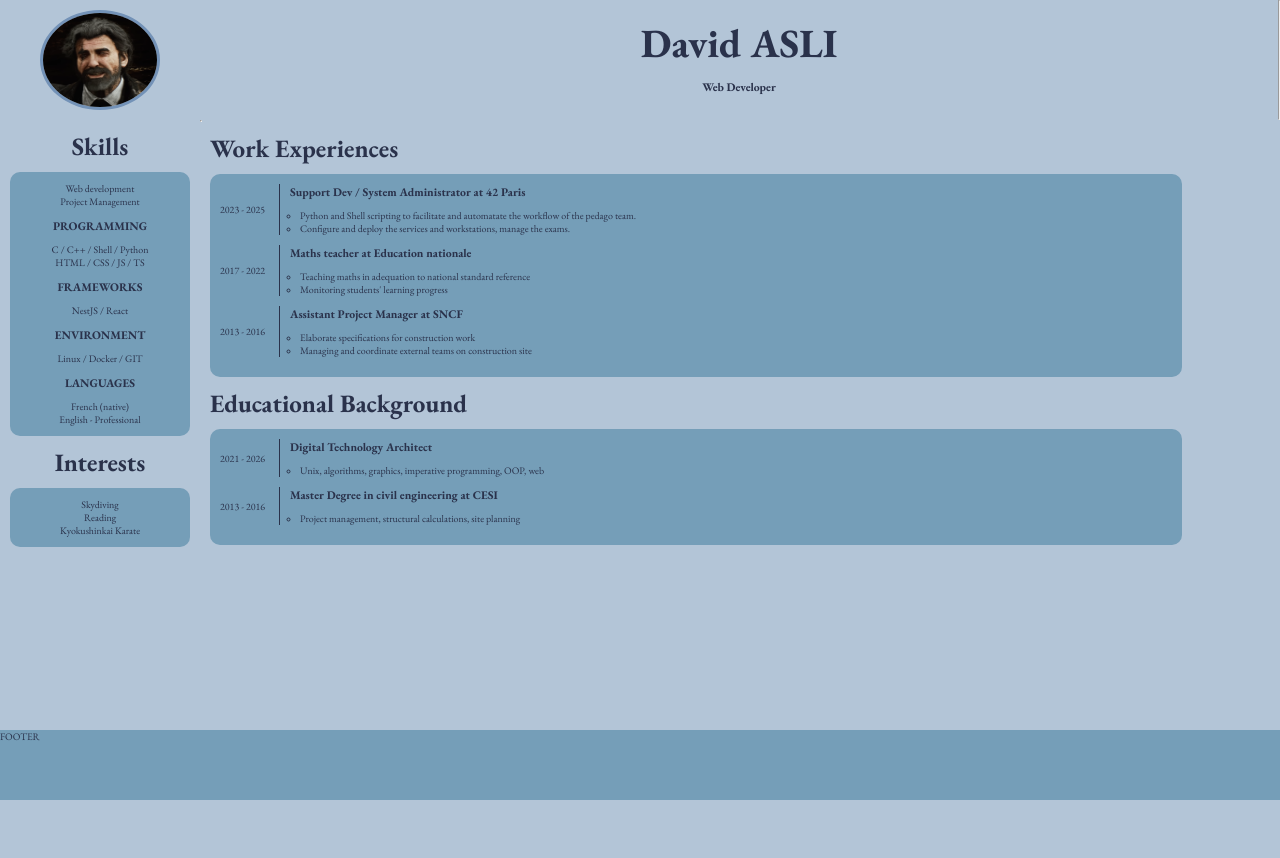
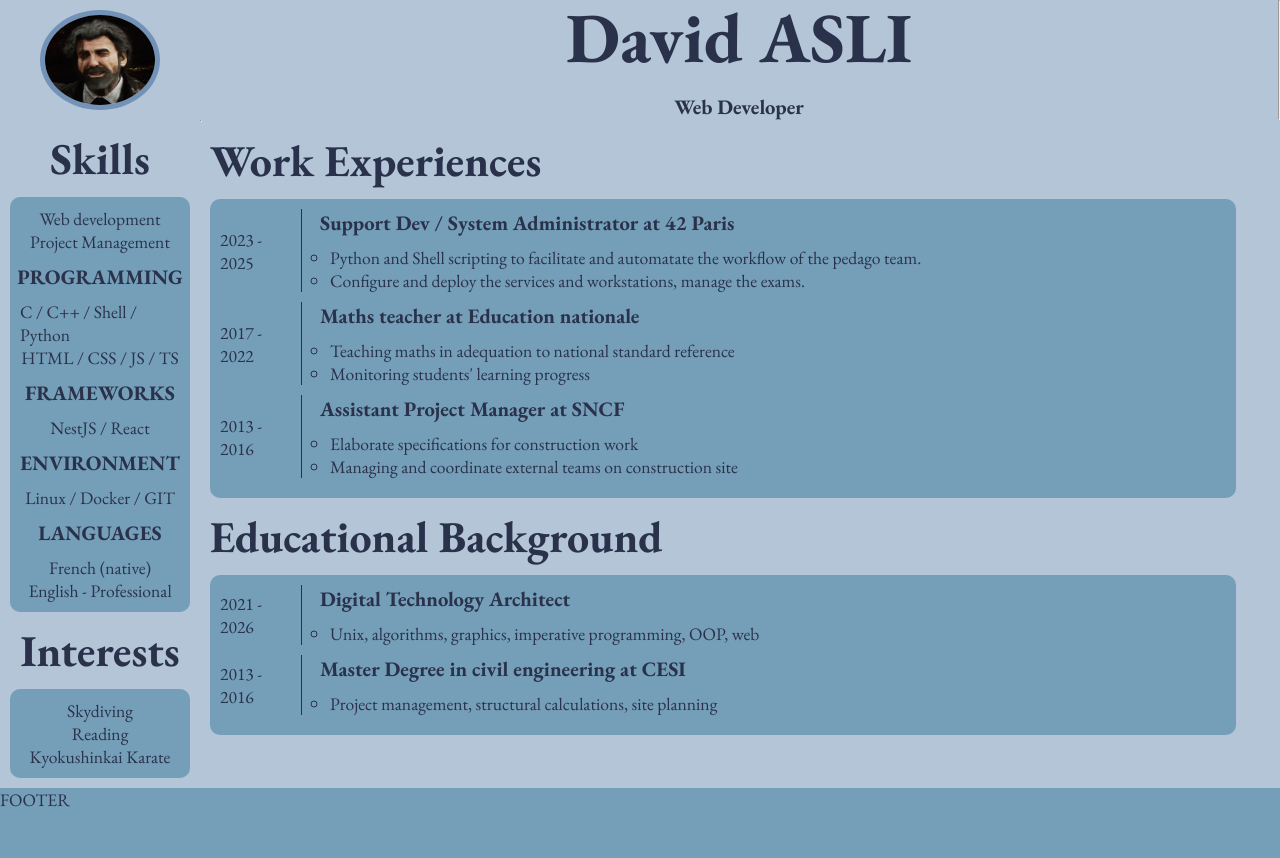
Before and after one commit to wakka42/wakka42.github.io, a website: page index.html in a window 1280 px wide. Before the commit the page ends 800 px from the top, so only its background shows below. Drawn offline with nearby package versions, Linux system fonts and the light colour scheme.

Commit message:
responsive font-size

```diff
--- a/scss/_media-queries.scss
+++ b/scss/_media-queries.scss
@@ -7,7 +7,7 @@
 
 /* Landscape phone to portrait tablet */
 @mixin sm {
-  @media (max-width: 767px) {
+  @media (min-width: 481px) and (max-width: 767px) {
     @content;
   }
 }
@@ -21,6 +21,11 @@
 
 /* Large desktop */
 @mixin xl {
+  @media (min-width: 980px) and (max-width: 1199px) {
+    @content;
+  }
+} /* Extra Large desktop */
+@mixin xxl {
   @media (min-width: 1200px) {
     @content;
   }
--- a/scss/style.scss
+++ b/scss/style.scss
@@ -104,7 +104,7 @@ body {
   }
   .block {
     box-sizing: border-box;
-    width: 90%;
+    width: 95%;
     padding: 10px;
     margin-left: 10px;
     border-radius: 10px;
@@ -125,11 +125,12 @@ body {
         grid-template:
           "date title" auto
           "date body" auto
-          / 70px 1fr;
+          / 100px 1fr;
         &-date {
           grid-area: date;
           display: flex;
           align-items: center;
+          justify-content: center;
           border-right: solid 1px;
           padding-right: 1rem;
           margin-right: 1rem;
@@ -156,6 +157,7 @@ body {
 
 .footer {
   background-color: #759eb8;
+  margin-top: 10px;
   grid-area: footer;
   min-height: 70px;
 }
--- a/scss/variables.scss
+++ b/scss/variables.scss
@@ -1,5 +1,21 @@
+@use "./media-queries" as *;
+
 :root {
-  font-size: 62.5%;
+  @include xs {
+    font-size: 62.5%;
+  }
+  @include sm {
+    font-size: 75%;
+  }
+  @include md {
+    font-size: 90%;
+  }
+  @include xl {
+    font-size: 100%;
+  }
+  @include xxl {
+    font-size: 110%;
+  }
   font-family: "EB Garamond", serif;
   font-optical-sizing: auto;
   font-weight: 400;
```
Also changed, not shown: css/style.css, css/variables.css, 2 other files.
